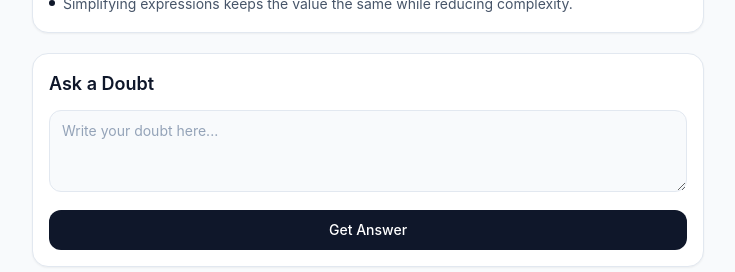
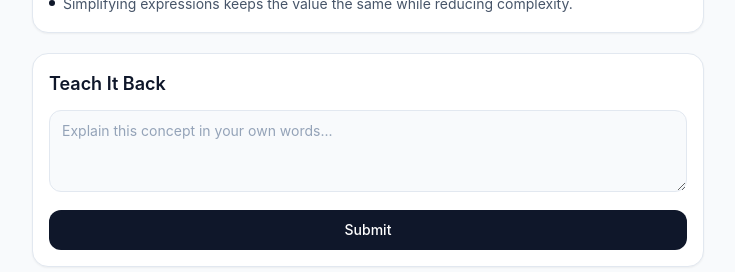
Before and after one commit to sumitpshinde269-oss/ShikshaSetu, a React (Vite) app: page /lesson/1 in a window 1280 px wide. Shown: the part 680-952 px from the top of the page, without its empty margins (272-1007 px from the left). Built offline with nearby package versions, Linux system fonts and the light colour scheme.

Commit message:
what u changed

```diff
--- a/src/data/i18n.js
+++ b/src/data/i18n.js
@@ -40,6 +40,11 @@ export const translations = {
       notes: 'Notes',
       readAloud: 'Read Aloud',
       stopReading: 'Stop',
+      teachItBack: 'Teach It Back',
+      teachPlaceholder: 'Explain this concept in your own words...',
+      submit: 'Submit',
+      explainFirst: 'Please explain the concept in your own words first.',
+      mockResponse: 'Nice work! You are starting to explain the idea clearly and connect the key concept to your own understanding.',
       noVideo: 'No video available',
       noVideoMessage: 'This lesson does not have a video yet. Please try another lesson or come back later.',
       noLesson: 'Lesson unavailable',
@@ -131,6 +136,11 @@ export const translations = {
       notes: 'नोट्स',
       readAloud: 'पढ़कर सुनें',
       stopReading: 'रोकें',
+      teachItBack: 'अपने शब्दों में समझाएँ',
+      teachPlaceholder: 'इस अवधारणा को अपने शब्दों में समझाइए...',
+      submit: 'सबमिट करें',
+      explainFirst: 'कृपया पहले इस अवधारणा को अपने शब्दों में समझाइए।',
+      mockResponse: 'बहुत अच्छा! आप अवधारणा को स्पष्ट रूप से समझा रहे हैं और इसे अपनी समझ से जोड़ रहे हैं।',
       noVideo: 'कोई वीडियो उपलब्ध नहीं है',
       noVideoMessage: 'इस लेसन में अभी वीडियो उपलब्ध नहीं है। कृपया दूसरा लेसन चुनें या बाद में प्रयास करें।',
       noLesson: 'लेसन उपलब्ध नहीं है',
--- a/src/pages/LessonPage.jsx
+++ b/src/pages/LessonPage.jsx
@@ -14,6 +14,8 @@ export default function LessonPage() {
   const [quizUnlocked, setQuizUnlocked] = useState(false);
   const [doubt, setDoubt] = useState('');
   const [answer, setAnswer] = useState('');
+  const [teachExplanation, setTeachExplanation] = useState('');
+  const [teachFeedback, setTeachFeedback] = useState('');
   const [isReading, setIsReading] = useState(false);
 
   useEffect(() => {
@@ -98,6 +100,18 @@ export default function LessonPage() {
     setIsReading(true);
   };
 
+  const handleTeachSubmit = () => {
+    const cleanExplanation = teachExplanation.trim();
+    if (!cleanExplanation) {
+      setTeachFeedback(language === 'hi' ? 'कृपया पहले इस अवधारणा को अपने शब्दों में समझाइए।' : 'Please explain the concept in your own words first.');
+      return;
+    }
+
+    setTeachFeedback(language === 'hi'
+      ? 'बहुत अच्छा! आप अवधारणा को स्पष्ट रूप से समझा रहे हैं और इसे अपनी समझ से जोड़ रहे हैं।'
+      : 'Nice work! You are starting to explain the idea clearly and connect the key concept to your own understanding.');
+  };
+
   return (
     <div className="min-h-screen bg-slate-50 px-4 py-6 sm:px-6">
       <div className="mx-auto max-w-md sm:max-w-2xl">
@@ -167,6 +181,28 @@ export default function LessonPage() {
           </section>
 
           <section className="rounded-2xl border border-slate-200 bg-white p-4 shadow-sm">
+            <h2 className="text-lg font-semibold text-slate-900">{t.teachItBack}</h2>
+            <div className="mt-3 space-y-3">
+              <textarea
+                value={teachExplanation}
+                onChange={(event) => setTeachExplanation(event.target.value)}
+                rows="3"
+                placeholder={t.teachPlaceholder}
+                className="w-full rounded-xl border border-slate-200 bg-slate-50 px-3 py-2.5 text-sm text-slate-700 outline-none placeholder:text-slate-400 focus:border-slate-400 focus:bg-white"
+              />
+              <Button type="button" className="w-full" onClick={handleTeachSubmit}>
+                {t.submit}
+              </Button>
+
+              {teachFeedback && (
+                <div className="rounded-xl border border-slate-200 bg-emerald-50 p-3 text-sm leading-6 text-emerald-800">
+                  <p>{teachFeedback}</p>
+                </div>
+              )}
+            </div>
+          </section>
+
+          <section className="rounded-2xl border border-slate-200 bg-white p-4 shadow-sm">
             <h2 className="text-lg font-semibold text-slate-900">{language === 'hi' ? 'संदेह पूछें' : 'Ask a Doubt'}</h2>
             <div className="mt-3 space-y-3">
               <textarea
```
